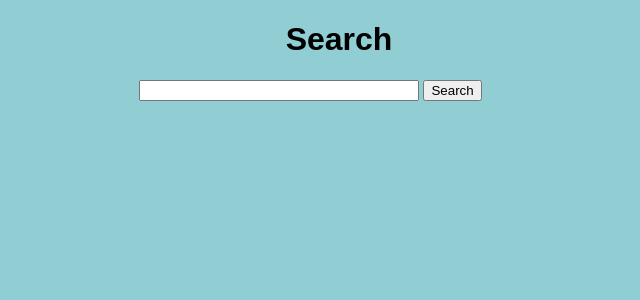
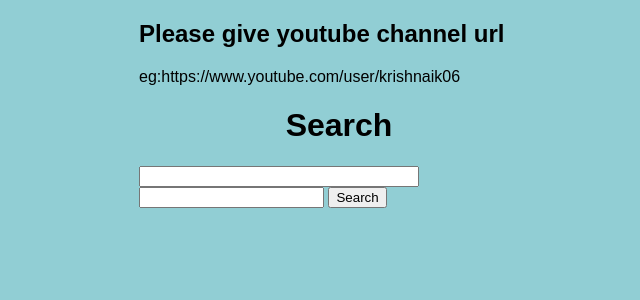
Before and after one commit to gopalakrishna97/youtube_scraper, a Flask app: page / in a window 1280 px wide. Shown: the top 300 px of the page, without its empty margins (301-941 px from the left). Run offline with Flask 2, Linux system fonts and the light colour scheme.

Commit message:
scr commit

```diff
--- a/scraper.py
+++ b/scraper.py
@@ -32,6 +32,7 @@
 def index():
     if request.method == 'POST':
         url = request.form.get('link')
+        no_of_videos_user_requested = request.form.get('videos-count')
         # mysql connection
         mydb = conn.connect(host = "localhost", user = 'root', passwd = "gopal")
         cursor = mydb.cursor()
@@ -66,7 +67,7 @@
         # extracting 50 unique video links
         links = set()
         start_number = 0
-        end_number = 50
+        end_number = no_of_videos_user_requested
         for video in videos[start_number:end_number]:
             link = video.get('href')
             # picking only full length video (NOT short videos)
--- a/templates/index.html
+++ b/templates/index.html
@@ -8,11 +8,14 @@
 
 {% block body %}
 <div class="content">
+    <h2>Please give youtube channel url </h2>
+    <span>eg:https://www.youtube.com/user/krishnaik06</span>
     <h1 style="text-align: center">Search</h1>
 
     <div class="form">
         <form action="/scrape" method="POST">
             <input type="text" name="link" id="content">
+            <input type="text" name="videos-count">
             <input type="submit" value="Search">
         </form>
     </div>
```
